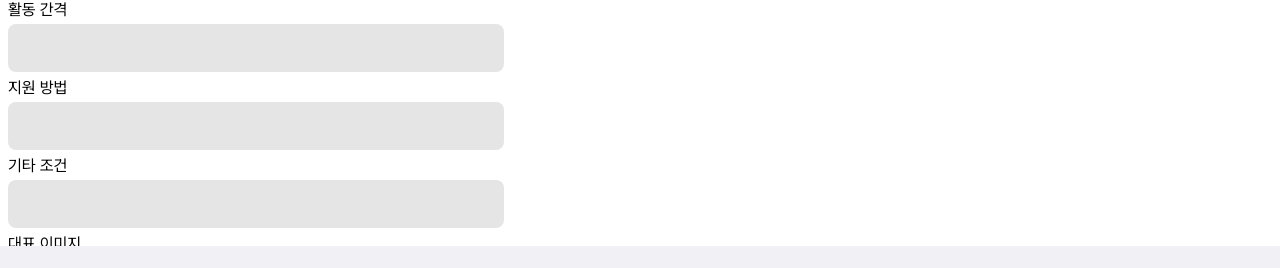
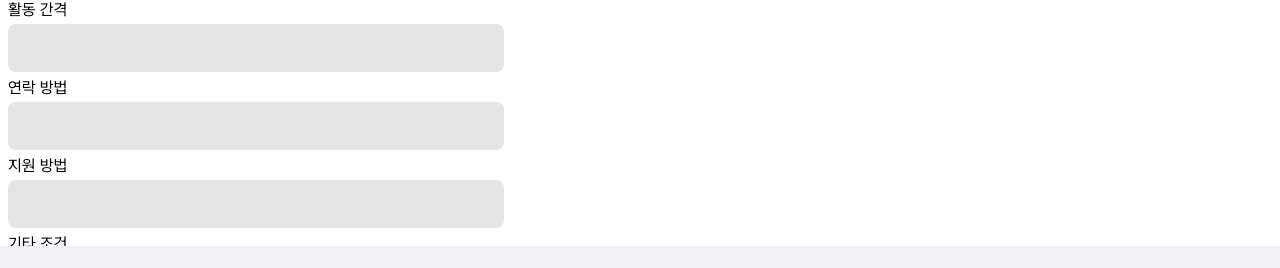
Before and after one commit to env-project/frontend, a React (Vite) app: page /recruitment-post/new-post in a window 1280 px wide. Shown: the part 426-694 px from the top of the page. Built offline with nearby package versions, Linux system fonts and the light colour scheme.

Commit message:
#122 feat: 연락 방법 필드 추가

```diff
--- a/src/pages/recruitment-post/RecruitmentNewPost.tsx
+++ b/src/pages/recruitment-post/RecruitmentNewPost.tsx
@@ -16,6 +16,7 @@ const recruitmentPostSchema = z.object({
   bandName: z.string().optional(),
   bandComposition: z.string().optional(),
   activityTime: z.string().optional(),
+  contactInfo: z.string().optional(),
   applicationMethod: z.string().optional(),
   practiceFrequencyTime: z.string().optional(),
   otherConditions: z.string().optional(),
@@ -59,6 +60,11 @@ export default function RecruitmentNewPost() {
         </InputWithLabelContainer>
 
         <InputWithLabelContainer>
+          <label htmlFor="contact-info">연락 방법</label>
+          <Input id="contact-info" className="w-full" />
+        </InputWithLabelContainer>
+
+        <InputWithLabelContainer>
           <label htmlFor="application-method">지원 방법</label>
           <Input id="application-method" className="w-full" />
         </InputWithLabelContainer>
```
